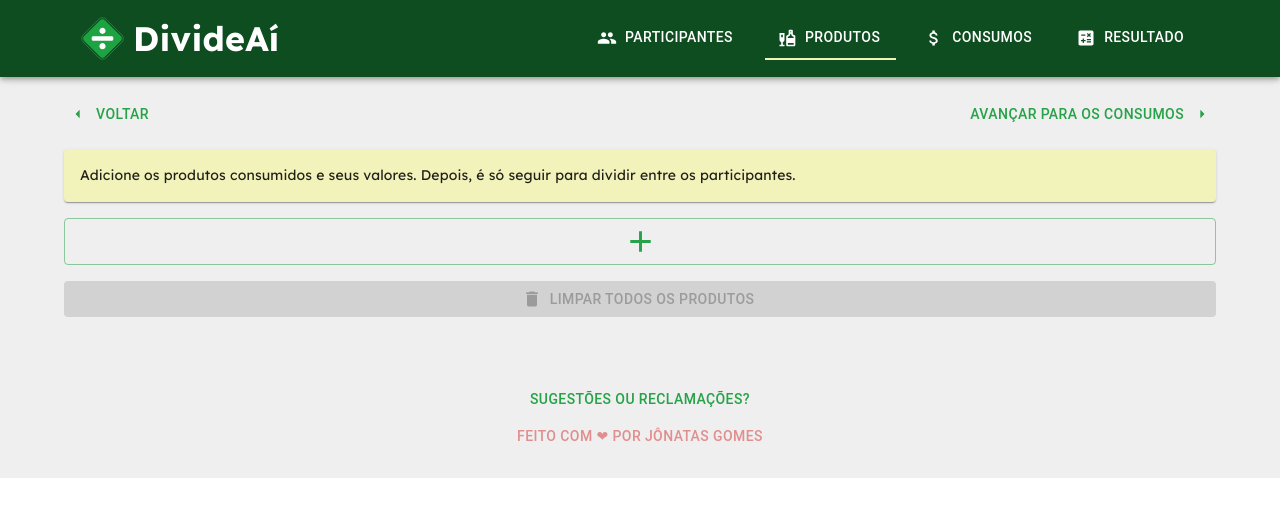
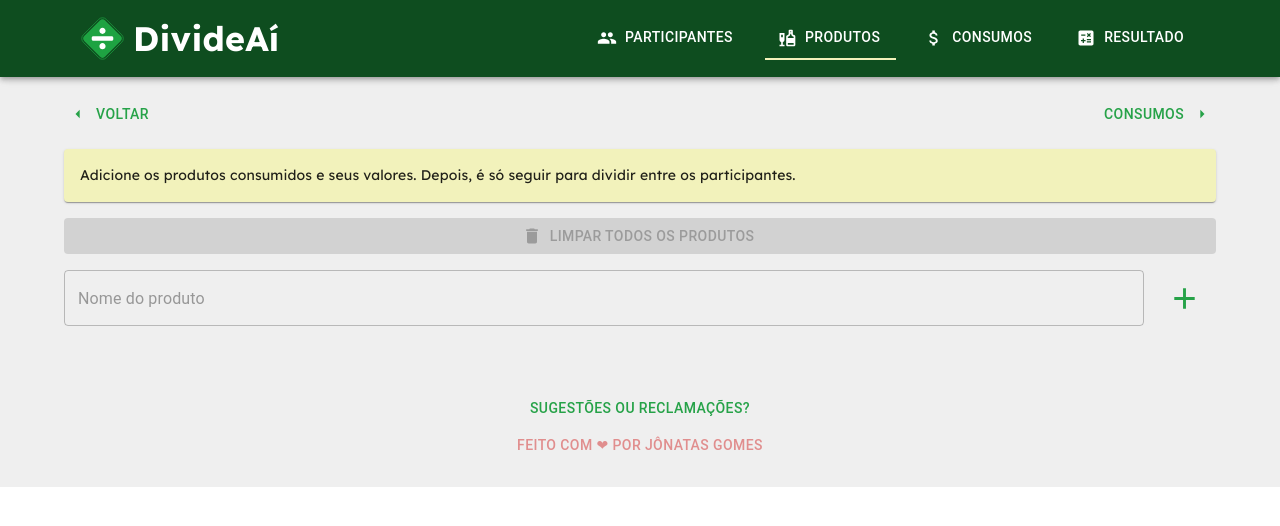
Before and after one commit to jonatas1n/divide-ai, a React (Vite) app: page /products in a window 1280 px wide. Shown: the top 526 px of the page. Built offline with nearby package versions, Linux system fonts and the light colour scheme.

Commit message:
refact: implement addItem component to products

```diff
--- a/src/pages/Products/index.tsx
+++ b/src/pages/Products/index.tsx
@@ -1,3 +1,4 @@
+import { useState } from "react";
 import { ProductItem } from "./ProductItem";
 import { useAppContext } from "../../hooks/Context";
 import { ProductType } from "../../types";
@@ -6,18 +7,29 @@ import { NavigationHeader } from "../../components/NavigationHeader";
 import Stack from "@mui/material/Stack";
 import Button from "@mui/material/Button";
 
-import Add from "@mui/icons-material/Add";
 import Delete from "@mui/icons-material/Delete";
 import { InfoCard } from "../../components/InfoCard";
 import { SmTitleText } from "../../components/SmTitleText";
+import { AddItemField } from "../../components/AddItemField";
+
+const PRODUCT_PLACEHOLDER = "Nome do produto";
+const INFO_PRODUCTS_MESSAGE =
+  "Adicione os produtos consumidos e seus valores. Depois, é só seguir para dividir entre os participantes.";
 
 export const Products = () => {
   const { products, addProduct, updateProducts } = useAppContext();
+  const [productInput, setProductInput] = useState("");
 
   const clearAllProducts = () => {
     if (confirm("Deseja realmente apagar todos os produtos?")) {
       updateProducts(() => ({}));
     }
+  };
+
+  const handleAddProduct = () => {
+    if (!productInput) return;
+    addProduct(productInput);
+    setProductInput("");
   };
 
   const isClearable = Object.values(products).length > 0;
@@ -28,7 +40,7 @@ export const Products = () => {
         previousOption={{ href: "/guests" }}
         nextOption={{
           href: "/costs",
-          label: "Avançar para os consumos",
+          label: "Consumos",
         }}
       />
       <SmTitleText title="Produtos" />
@@ -37,14 +49,8 @@ export const Products = () => {
           <ProductItem key={product.id} product={product} />
         ))}
         {Object.values(products).length === 0 && (
-          <InfoCard>
-            Adicione os produtos consumidos e seus valores. Depois, é só seguir
-            para dividir entre os participantes.
-          </InfoCard>
+          <InfoCard>{INFO_PRODUCTS_MESSAGE}</InfoCard>
         )}
-        <Button variant="outlined" onClick={addProduct}>
-          <Add fontSize="large" />
-        </Button>
         <Button
           variant="contained"
           color="error"
@@ -54,6 +60,12 @@ export const Products = () => {
         >
           Limpar todos os produtos
         </Button>
+        <AddItemField
+          onAddItem={handleAddProduct}
+          inputValue={productInput}
+          onChangeInput={setProductInput}
+          placeholder={PRODUCT_PLACEHOLDER}
+        />
       </Stack>
     </>
   );
```
